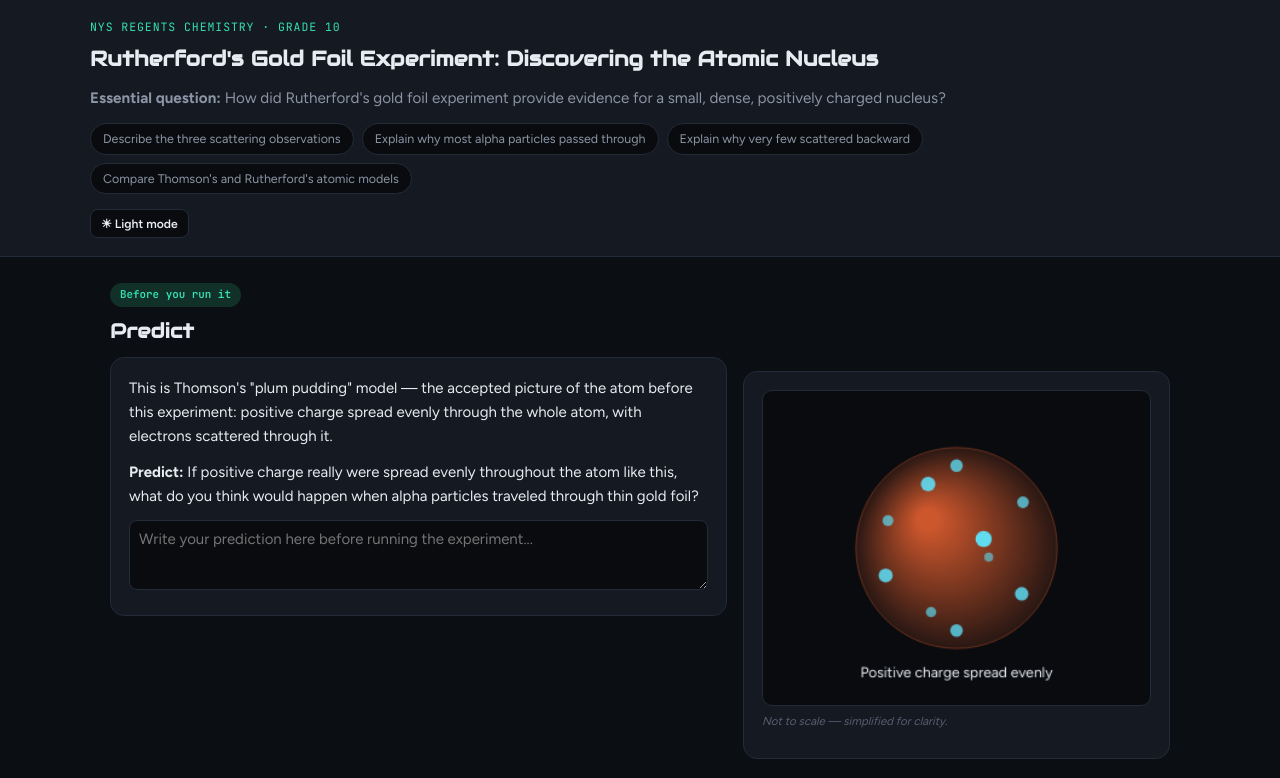
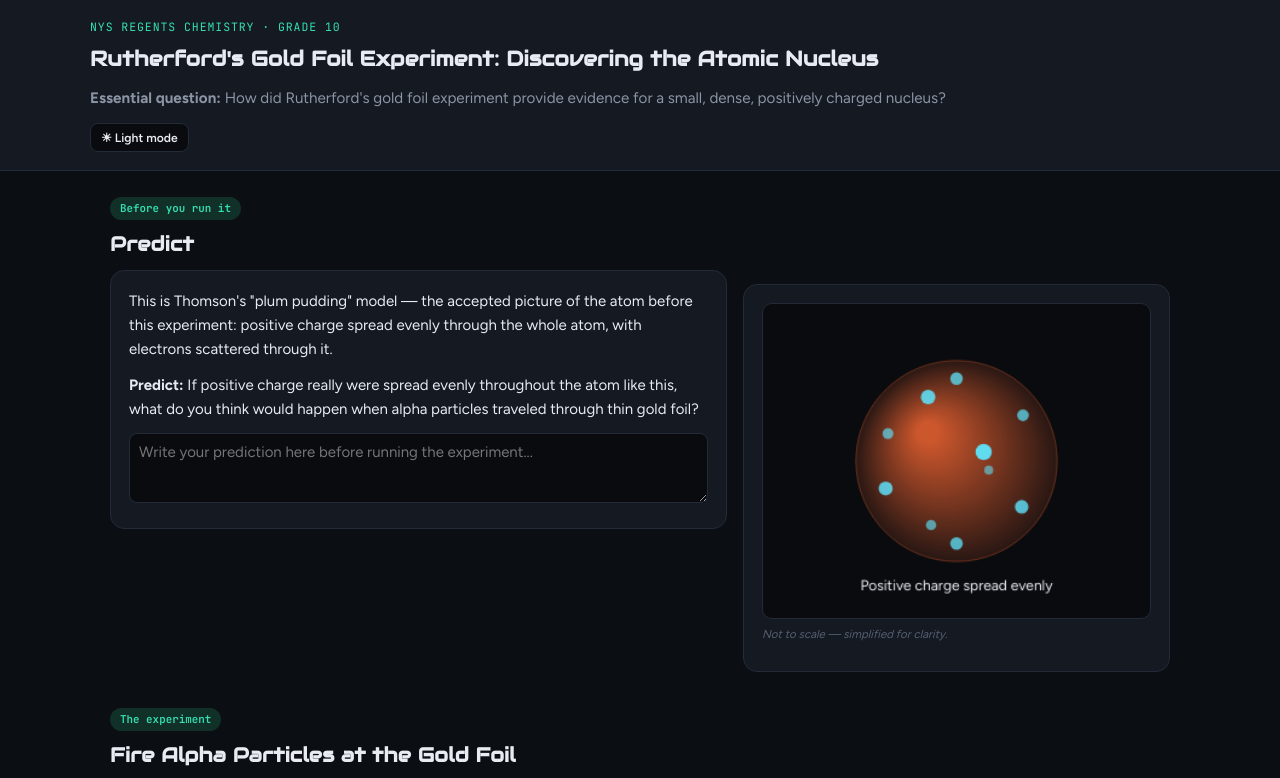
Before and after one commit to shiwnarainp/gold-foil-experiment, a plain HTML site: page artifact.html in a window 1280 px wide. Shown: the top 778 px of the page. Drawn offline with Linux system fonts and the light colour scheme.

Commit message:
Remove the learning-objectives chips from the header
Items like "Explain why most alpha particles passed through" gave
away the experiment's outcome before students could predict or
observe it themselves.

```diff
--- a/artifact.html
+++ b/artifact.html
@@ -92,9 +92,6 @@ section{ margin-bottom:34px; }
 .panel + .panel{ margin-top:14px; }
 .section-kicker{ display:inline-block; font-family:var(--font-mono); font-size:.68rem; font-weight:600; background:var(--accent-soft); color:var(--accent); border-radius:999px; padding:3px 10px; margin-bottom:8px; }
 
-.targets-list{ display:flex; flex-wrap:wrap; gap:8px; margin-top:10px; padding:0; }
-.targets-list li{ list-style:none; background:var(--surface-sunken); border:1px solid var(--border); border-radius:999px; padding:5px 12px; font-size:.78rem; color:var(--ink-muted); }
-
 .cer-field textarea{ width:100%; min-height:70px; border:1px solid var(--border); border-radius:8px; padding:9px; background:var(--surface-sunken); color:var(--ink); resize:vertical; }
 
 .btn{ border:1px solid var(--border); background:var(--surface-sunken); color:var(--ink); border-radius:9px; padding:9px 14px; font-weight:700; font-size:.8rem; cursor:pointer; }
@@ -160,12 +157,6 @@ footer.app-footer{ text-align:center; padding:28px 16px 40px; color:var(--ink-fa
     <div class="eyebrow">NYS Regents Chemistry &middot; Grade 10</div>
     <h1>Rutherford's Gold Foil Experiment: Discovering the Atomic Nucleus</h1>
     <p class="essential-q"><strong>Essential question:</strong> How did Rutherford's gold foil experiment provide evidence for a small, dense, positively charged nucleus?</p>
-    <ul class="targets-list">
-      <li>Describe the three scattering observations</li>
-      <li>Explain why most alpha particles passed through</li>
-      <li>Explain why very few scattered backward</li>
-      <li>Compare Thomson's and Rutherford's atomic models</li>
-    </ul>
     <div class="header-controls no-print">
       <button class="icon-btn" id="themeToggleBtn" type="button">☀ Light mode</button>
     </div>
```
Also changed, not shown: index.html (+0 -9 lines).
